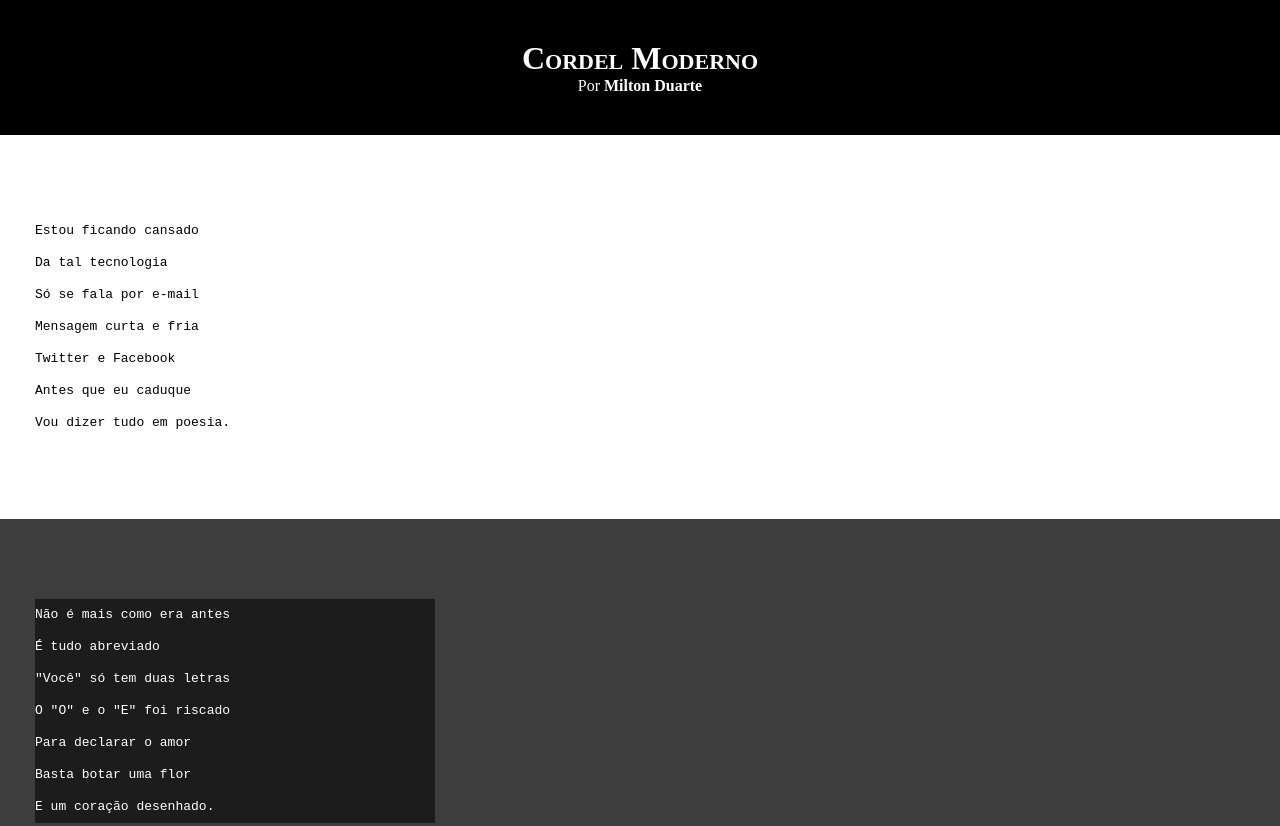
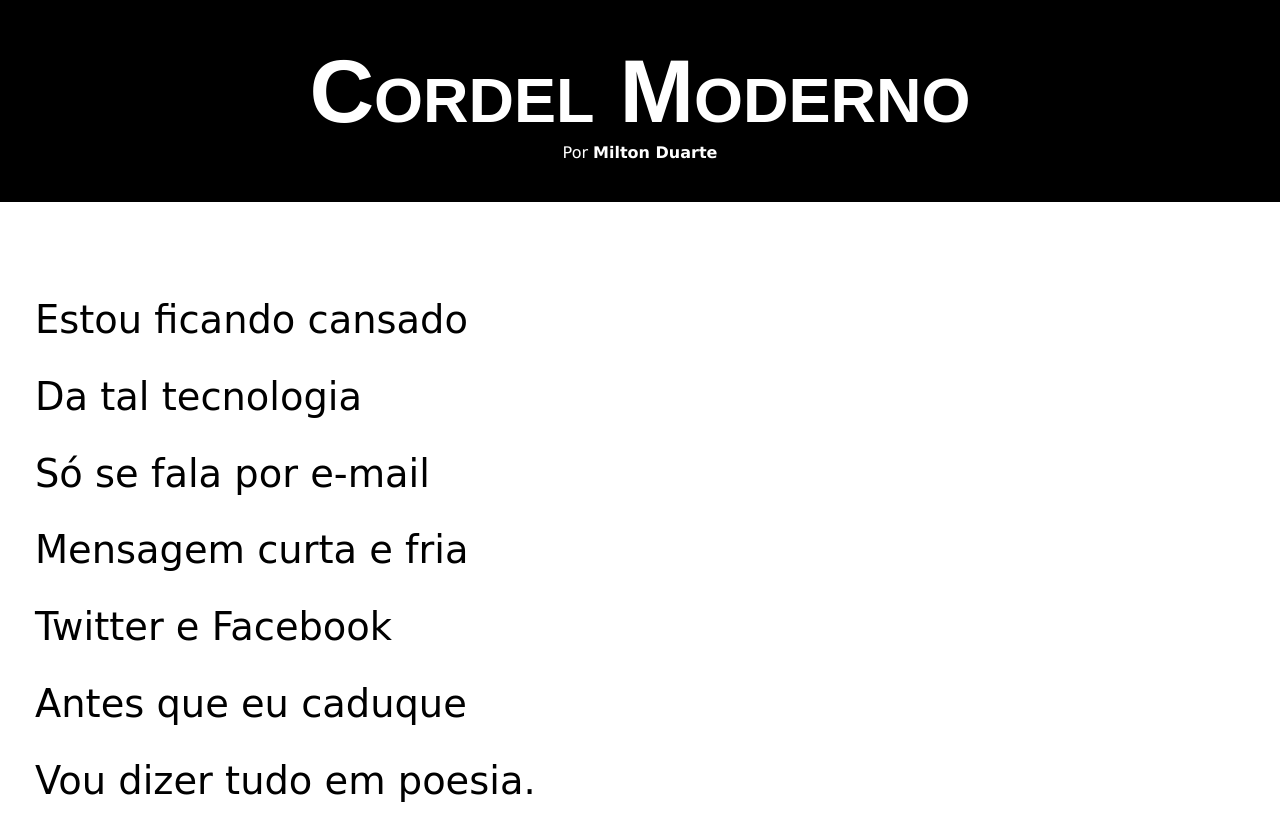
Before and after one commit to nelsonlfranca/HTML-CSS, a plain HTML site: page Ex. Repositório/Desafio 12/index.html in a window 1280 px wide. Shown: the top 826 px of the page. Drawn offline with Linux system fonts and the light colour scheme.

Commit message:
Atualização de estilos desafio 12

```diff
--- a/Ex. Repositório/Desafio 12/estilo/style.css
+++ b/Ex. Repositório/Desafio 12/estilo/style.css
@@ -5,9 +5,21 @@
     padding: 0px;
 }
 
+@import url('https://fonts.googleapis.com/css2?family=Caveat:wght@400..700&family=Passion+One:wght@400;700;900&display=swap');
+
+@import url('https://fonts.googleapis.com/css2?family=Architects+Daughter&family=Caveat:wght@400..700&display=swap');
+
+
+:root {
+    --fonte1: Verdana, Geneva, Tahoma, sans-serif;;
+    --fonte2: "Passion One", sans-serif;
+    --fonte3: "Architects Daughter", cursive;
+}
+
 body {
     min-height: 100vh;
     background-color: gray;
+    font-family: var(--fonte1);
 }
 
 header {
@@ -19,6 +31,8 @@ header {
 header h1 {
     padding-top: 40px;
     font-variant: small-caps;
+    font-family: var(--fonte2);
+    font-size: 7vw;
 }
 
 header p {
@@ -37,6 +51,7 @@ header a:hover {
 
 pre {
     white-space: pre-line;
+    font-family: var(--fonte3);
 }
 
 section {
@@ -44,6 +59,7 @@ section {
     padding-bottom: 10vh;
     line-height: 2em;
     padding-left: 35px;
+    font-size: 3vw;
 }
 
 section.normal {
@@ -58,7 +74,8 @@ section.imagem {
 
 
 section.imagem pre {
-    width: 400px;
+    padding: 10px;
+    display: inline-block;
     background-color: rgba(0, 0, 0, 0.534);
 }
 
```
